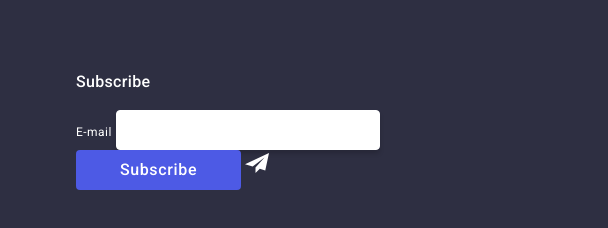
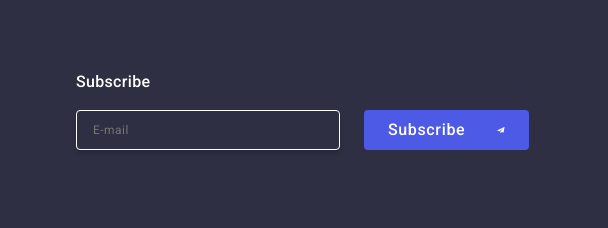
Before and after one commit to engelisart/goit-markup-hw-05, a plain HTML site: page index.html in a window 1280 px wide. Shown: the part 2918-3146 px from the top of the page, 672-1280 px from the left. Drawn offline with nearby package versions, Linux system fonts and the light colour scheme.

Commit message:
uptated footer

```diff
--- a/css/styles.css
+++ b/css/styles.css
@@ -759,6 +759,50 @@ img {
 
   margin-bottom: 16px;
 }
+.subscribe-form {
+  display: flex;
+  gap: 24px;
+}
+.footer-sub-input {
+  width: 264px;
+  height: 40px;
+  padding-left: 16px;
+
+  border-radius: 4px;
+  border: 1px solid var(--WHITE);
+  background-color: transparent;
+  box-shadow: 0px 4px 4px 0px rgba(0, 0, 0, 0.15);
+  color: var(--WHITE);
+
+  font-size: 12px;
+  line-height: 1.5;
+  letter-spacing: 0.04em;
+}
+.footer-btn-sub {
+  width: 165px;
+  height: 40px;
+
+  display: flex;
+  justify-content: center;
+  align-items: center;
+
+  font-family: Roboto;
+  font-size: 16px;
+  font-style: normal;
+  font-weight: 500;
+  line-height: 1.5; /* 150% */
+  letter-spacing: 0.04em;
+  color: var(--WHITE);
+
+  text-align: center;
+  cursor: pointer;
+  background-color: var(--IRIS);
+  border: none;
+  border-radius: 4px;
+}
+.footer-sub-icon {
+  margin-left: 16px;
+}
 /**
   |============================
   | Modal window
--- a/index.html
+++ b/index.html
@@ -418,12 +418,20 @@
         <div class="footer-subscribe">
           <p class="subscribe-paragraph">Subscribe</p>
           <form class="subscribe-form">
-            <label class="footer-sub-label" for="user-email">E-mail</label>
-            <input class="footer-sub-input" type="email" id="user-email" name="user-email">
-            <button class="footer-btn-sub">Subscribe</button>
-            <svg class="footer-sub-icon" width="24" height="24">
-              <use href="./images/icons.svg#icon-send"></use>
-            </svg>
+            <label class="footer-sub-label" for="user-email">
+              <input
+              class="footer-sub-input"
+              type="email"
+              id="user-email"
+              name="user-email"
+              placeholder="E-mail">
+            </label>
+            <button class="footer-btn-sub">
+              Subscribe
+              <svg class="footer-sub-icon" width="24" height="24">
+                <use href="./images/icons.svg#icon-send"></use>
+              </svg>
+            </button>
           </form>
         </div>
       </div>
@@ -442,7 +450,11 @@
           <div class="modal-form-div">
             <label class="modal-label" for="user-name">Name</label>
             <div class="modal-field">
-              <input class="modal-input" type="text" id="user-name" name="user-name" />
+              <input
+              class="modal-input"
+              type="text"
+              id="user-name"
+              name="user-name" />
               <svg class="modal-icon" width="18" height="24">
                 <use href="./images/icons.svg#icon-person-modal"></use>
               </svg>
@@ -451,7 +463,11 @@
           <div class="modal-form-div">
             <label class="modal-label" for="user-phone">Phone</label>
             <div class="modal-field">
-              <input class="modal-input" type="tel" id="user-phone" name="user-phone" />
+              <input
+              class="modal-input"
+              type="tel"
+              id="user-phone"
+              name="user-phone" />
               <svg class="modal-icon" width="18" height="24">
                 <use href="./images/icons.svg#icon-phone-modal"></use>
               </svg>
@@ -460,7 +476,11 @@
           <div class="modal-form-div">
             <label class="modal-label" for="user-email">Email</label>
             <div class="modal-field">
-              <input class="modal-input" type="email" id="user-email" name="user-email" />
+              <input
+              class="modal-input"
+              type="email"
+              id="user-email"
+              name="user-email" />
               <svg class="modal-icon" width="18" height="24">
                 <use href="./images/icons.svg#icon-email-modal"></use>
               </svg>
```
